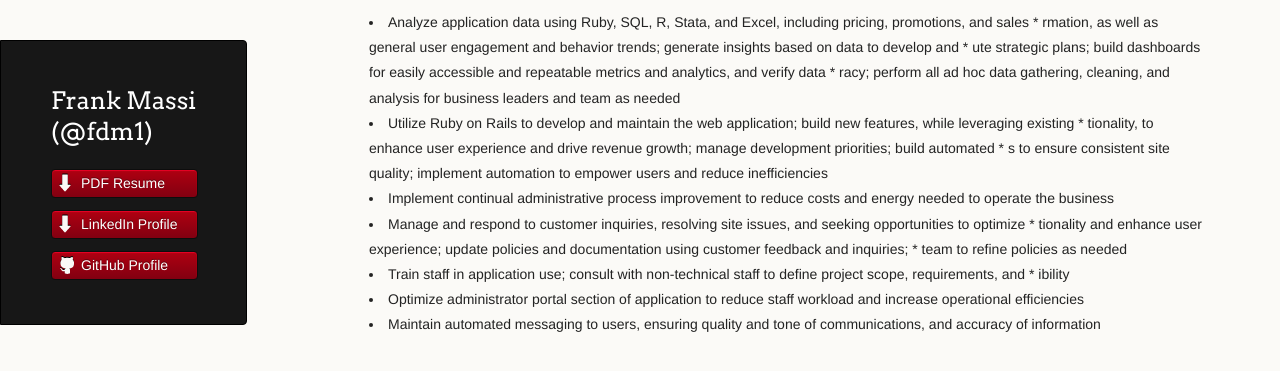
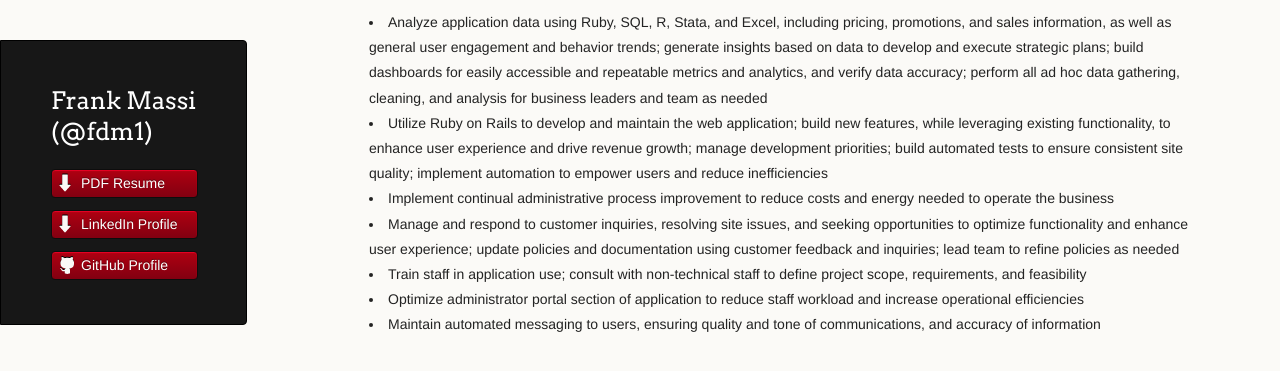
Before and after one commit to fdm1/fdm1.github.io, a Jekyll site: the page built from _posts/resume/experience/dabble/2014-10-01-resume_experience_dabble_director_tech.md, in a window 1280 px wide. Shown: the top 371 px of the page. Built offline with Jekyll 4.4.1, drawn with Linux system fonts in a browser that asks for light colours; Markdown is read by kramdown in place of the engine named in the settings.

Commit message:
correct director of tech markdown typos On branch master Your branch is up-to-date with 'origin/master'.
Changes to be committed:
  (use "git reset HEAD <file>..." to unstage)

	modified:   _posts/resume/experience/dabble/2014-10-01-resume_experience_dabble_director_tech.md

```diff
--- a/_posts/resume/experience/dabble/2014-10-01-resume_experience_dabble_director_tech.md
+++ b/_posts/resume/experience/dabble/2014-10-01-resume_experience_dabble_director_tech.md
@@ -9,10 +9,10 @@ location: Chicago, IL
 subtitle:
 div_class: experience dabble
 ---
-* Analyze application data using Ruby, SQL, R, Stata, and Excel, including pricing, promotions, and sales * rmation, as well as general user engagement and behavior trends; generate insights based on data to develop and * ute strategic plans; build dashboards for easily accessible and repeatable metrics and analytics, and verify data * racy; perform all ad hoc data gathering, cleaning, and analysis for business leaders and team as needed
-* Utilize Ruby on Rails to develop and maintain the web application; build new features, while leveraging existing * tionality, to enhance user experience and drive revenue growth; manage development priorities; build automated * s to ensure consistent site quality; implement automation to empower users and reduce inefficiencies
+* Analyze application data using Ruby, SQL, R, Stata, and Excel, including pricing, promotions, and sales information, as well as general user engagement and behavior trends; generate insights based on data to develop and execute strategic plans; build dashboards for easily accessible and repeatable metrics and analytics, and verify data accuracy; perform all ad hoc data gathering, cleaning, and analysis for business leaders and team as needed
+* Utilize Ruby on Rails to develop and maintain the web application; build new features, while leveraging existing functionality, to enhance user experience and drive revenue growth; manage development priorities; build automated tests to ensure consistent site quality; implement automation to empower users and reduce inefficiencies
 * Implement continual administrative process improvement to reduce costs and energy needed to operate the business
-* Manage and respond to customer inquiries, resolving site issues, and seeking opportunities to optimize * tionality and enhance user experience; update policies and documentation using customer feedback and inquiries; *  team to refine policies as needed
-* Train staff in application use; consult with non-technical staff to define project scope, requirements, and * ibility
+* Manage and respond to customer inquiries, resolving site issues, and seeking opportunities to optimize functionality and enhance user experience; update policies and documentation using customer feedback and inquiries; lead team to refine policies as needed
+* Train staff in application use; consult with non-technical staff to define project scope, requirements, and feasibility
 * Optimize administrator portal section of application to reduce staff workload and increase operational efficiencies
 * Maintain automated messaging to users, ensuring quality and tone of communications, and accuracy of information
```
